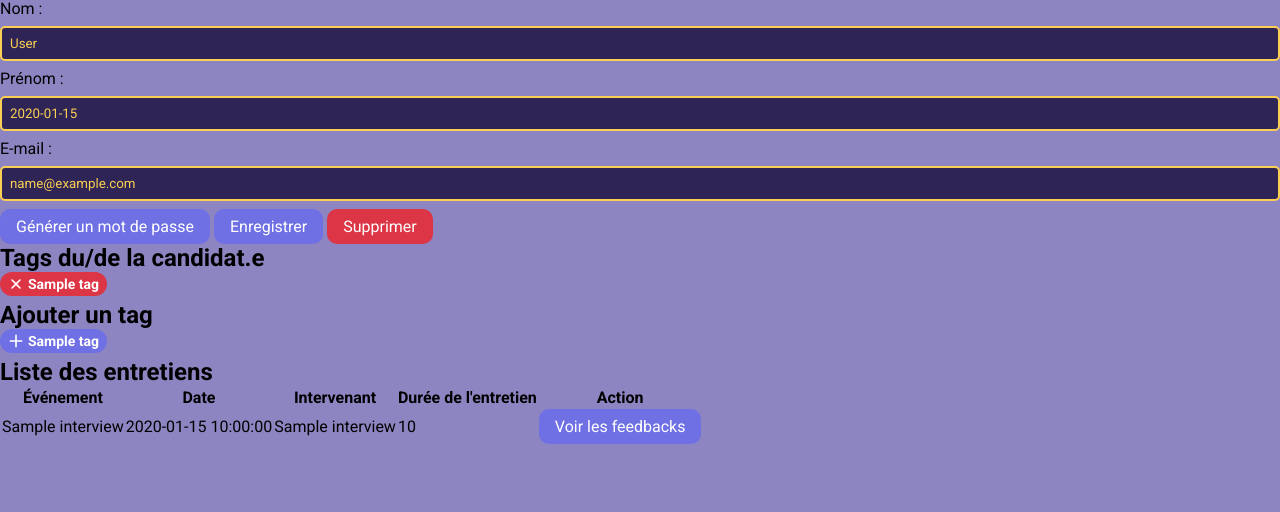
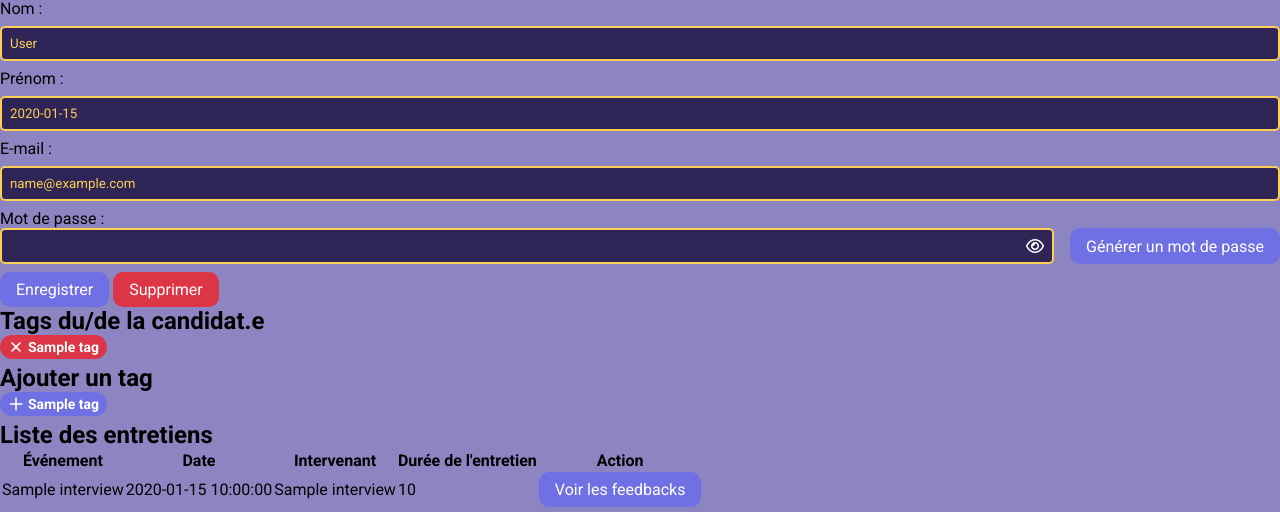
Before and after one commit to enzomtpYT/EPSI-Waitlist, a Flask app: template templates/candidate.html in a window 1280 px wide. Shown: the part 164-676 px from the top of the page. Run offline with Flask 3, Linux system fonts and the light colour scheme; the template is opened without the code that fills it: most values are stand-ins (such as "Sample title", 1, 10 or a date in 2020); some libraries are stand-ins or nearby versions.

Commit message:
Allow to change password

```diff
--- a/static/styles/base.css
+++ b/static/styles/base.css
@@ -86,7 +86,6 @@ button {
     background-color: var(--btn-color);
     color: #fff;
     cursor: pointer;
-    width: fit-content;
     margin-inline: auto;
     border-radius: 10px;
     padding: .5rem 1rem;
@@ -287,11 +286,12 @@ h1 {
 .iconified-input {
     display: flex;
     align-items: center;
+    padding: 0.5rem;
     gap: .5rem;
     width: 100%;
     border-radius: 5px;
     border: 2px solid var(--accent-color);
-    background-color: var(--btn-color);
+    background-color: var(--alt1);
     color: #fff;
 }
 
@@ -301,7 +301,7 @@ h1 {
 
 .iconified-input > input {
     margin: 0;
-    padding: 0.5rem 0;
+    padding: 0;
     border: 0;
     border-radius: 0;
     width: 100%;
@@ -315,10 +315,6 @@ h1 {
 
 .iconified-input > input:focus {
     outline: none;
-}
-
-.iconified-input > .icon {
-    padding-left: 0.5rem;
 }
 
 .section {
@@ -340,3 +336,20 @@ h1 {
 .section-stacker {
     width: 100%;
 }
+
+.editpass {
+    display: flex;
+    flex-direction: row;
+    gap: 1rem;
+    padding-bottom: .5rem;
+}
+
+.editpass > .iconified-input {
+    flex-basis: min-content;
+    flex-grow: 2;
+    flex-shrink: 1;
+}
+
+.showpass {
+    cursor: pointer;
+}
--- a/templates/candidate.html
+++ b/templates/candidate.html
@@ -18,8 +18,16 @@
             <label for="candidate_email">E-mail :</label>
             <input type="email" id="candidate_email" name="candidate_email" value="{{ candidate.email_candidate }}">
 
+            <label for="password">Mot de passe :</label>
+            <div class="editpass">
+                <div class="iconified-input">
+                    <input type="password" id="password" name="password" value="">
+                    <i onclick="showpass()" id="showpass" class="fa-regular fa-eye icon showpass"></i>
+                </div>
+                <button type="button" onclick="generatepass()">Générer un mot de passe</button>
+            </div>
+
             <div>
-                <button type="button" onclick="newuser({{ candidate.id_candidate }}, '{{ rpassword }}')">Générer un mot de passe</button>
                 <button type="submit">Enregistrer</button>
                 <form action="/admin/manage_candidate/{{ candidate.id_candidate }}/delete" method="post">
                     <button class="delete" type="submit" onclick="return confirm('Êtes-vous sûr de vouloir supprimer ce candidat ?');">Supprimer</button>
@@ -108,6 +116,9 @@
 </div>
 
 <script>
+// Get password input element
+var passwordInput = document.getElementById('password');
+
 // Get the modal
 var modal = document.getElementById("feedbackModal");
 
@@ -137,26 +148,34 @@ window.onclick = function(event) {
     }
 }
 
-// When button is clicked generate new password for user
-function newuser(id, password){
-    fetch(`/register/candidate/${id}`, {
-        method: 'POST',
-        headers: {
-            'Content-Type': 'application/x-www-form-urlencoded',
-        },
-        body: new URLSearchParams({
-            'password': password
-        })
-    })
-    .then(() => {
-        navigator.clipboard.writeText(password)
-        .then(() => alert('Le nouveau mot de passe a été copié dans le presse-papiers.'))
-        .catch(err => console.error('Erreur lors de la copie du mot de passe : ', err));
-        setTimeout(() => {
-            window.location.reload();
-        }, 1000);
-    })
+function generatepass() {
+    // Generate random password min 12 characters max 24 characters with at least one uppercase letter, one lowercase letter, one number and one special character
+    var password = '';
+    var uppercase = 'ABCDEFGHIJKLMNOPQRSTUVWXYZ';
+    var lowercase = 'abcdefghijklmnopqrstuvwxyz';
+    var numbers = '0123456789';
+    var special = '!@#$%^&*()_+~`|}{[]\\:;?><,./-=';
+    var all = uppercase + lowercase + numbers + special;
+    var length = Math.floor(Math.random() * (24 - 8 + 1)) + 12;
+    for (var i = 0; i < length; i++) {
+        password += all.charAt(Math.floor(Math.random() * all.length));
+    }
+    passwordInput.value = password;
 }
+
+// Toggle password visibility
+function showpass() {
+    var icon = document.getElementById('showpass');
+    if (passwordInput.type === 'password') {
+        passwordInput.type = 'text';
+        icon.classList.remove('fa-eye');
+        icon.classList.add('fa-eye-slash');
+    } else {
+        passwordInput.type = 'password';
+        icon.classList.remove('fa-eye-slash');
+        icon.classList.add('fa-eye');
+    }
+};
 </script>
 
 {% endblock %}
```
Also changed, not shown: routes/candidate.py (+5 -4 lines).
